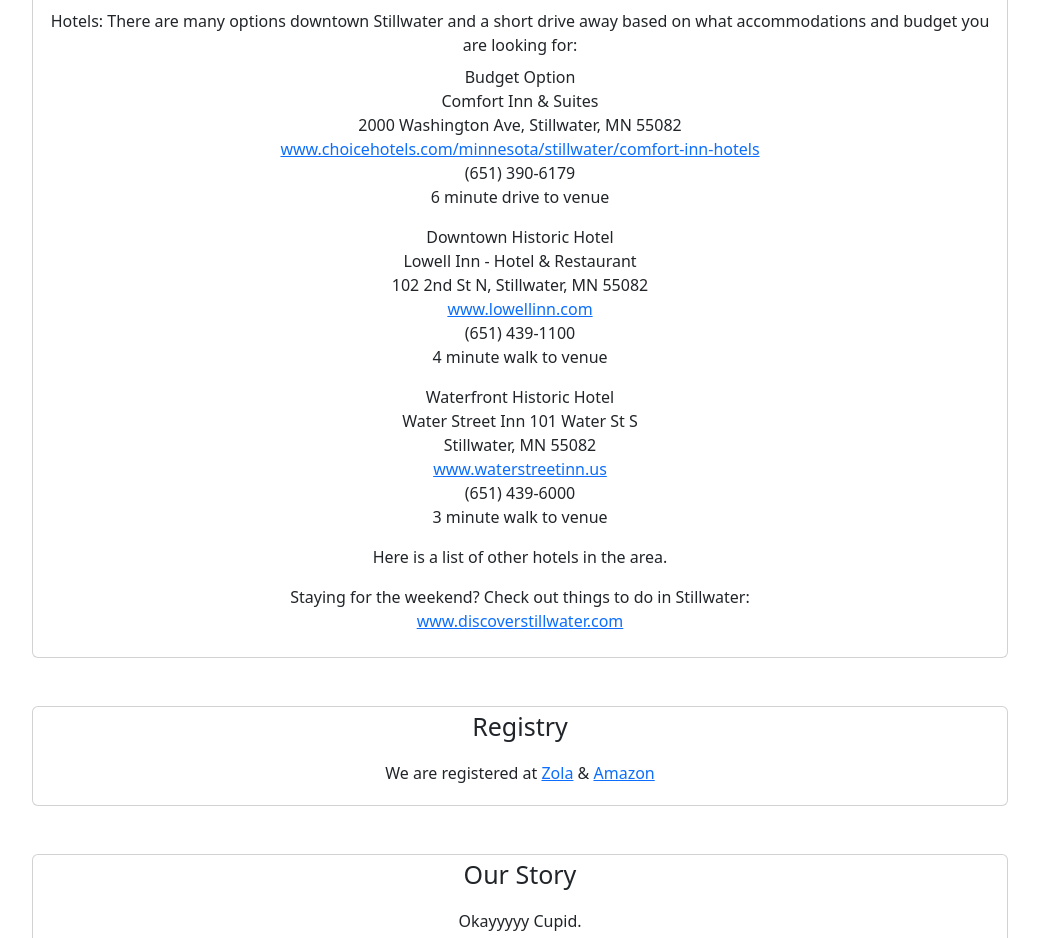
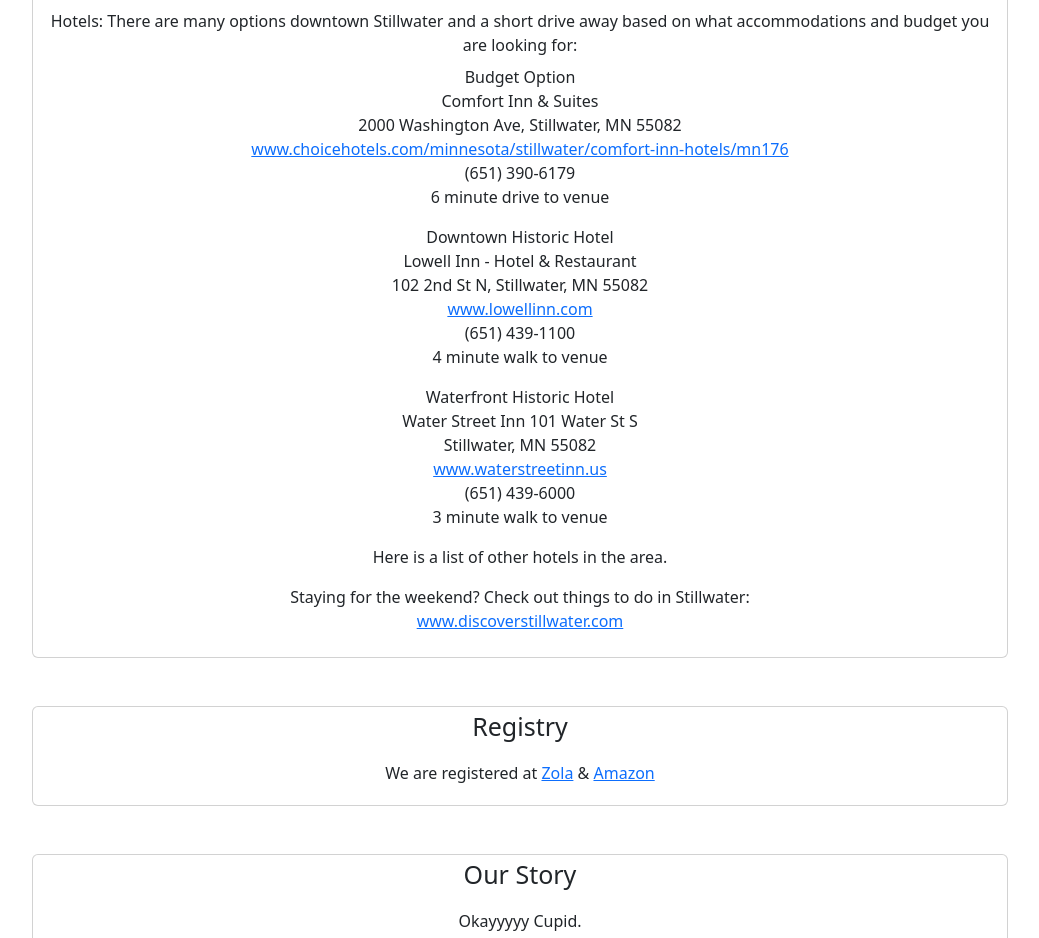
Before and after one commit to kaykuhl/kayla-and-colton-wedding, a React (Create React App) app: page / in a window 1280 px wide. Shown: the part 1140-2078 px from the top of the page, without its empty margins (120-1159 px from the left). Built offline with nearby package versions, Linux system fonts and the light colour scheme; a web font is replaced by a local one.

Commit message:
Update Home.jsx

```diff
--- a/src/pages/Home.jsx
+++ b/src/pages/Home.jsx
@@ -86,8 +86,8 @@
             <br />
             2000 Washington Ave, Stillwater, MN 55082
             <br />
-            <a href="https://www.choicehotels.com/minnesota/stillwater/comfort-inn-hotels/">
-              www.choicehotels.com/minnesota/stillwater/comfort-inn-hotels
+            <a href="https://www.choicehotels.com/minnesota/stillwater/comfort-inn-hotels/mn176">
+              www.choicehotels.com/minnesota/stillwater/comfort-inn-hotels/mn176
             </a>
             <br />
             (651) 390-6179
```
